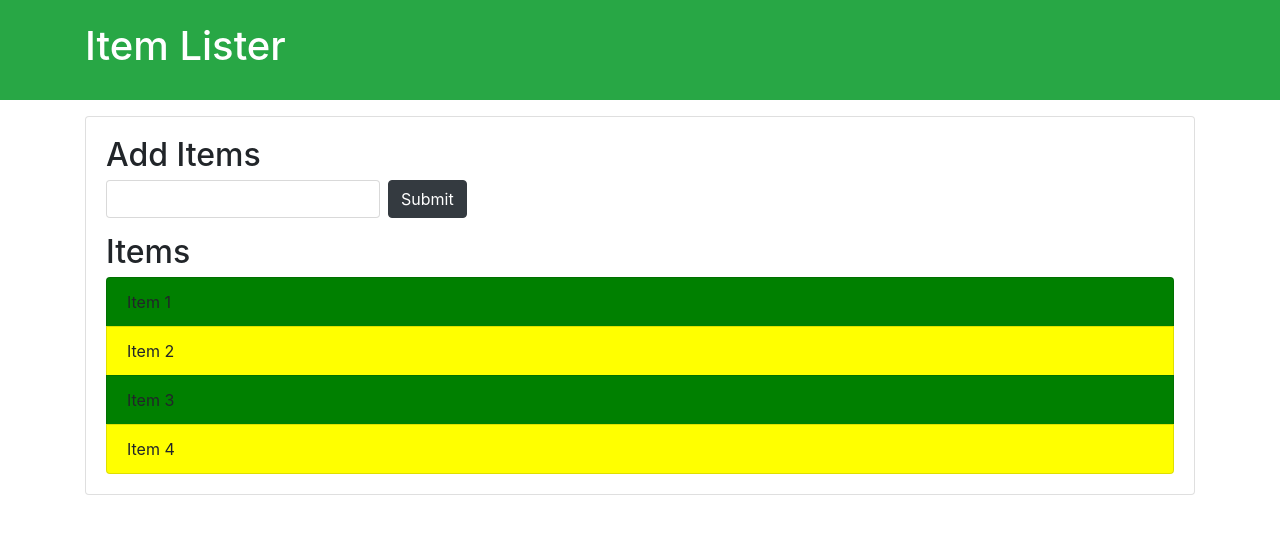
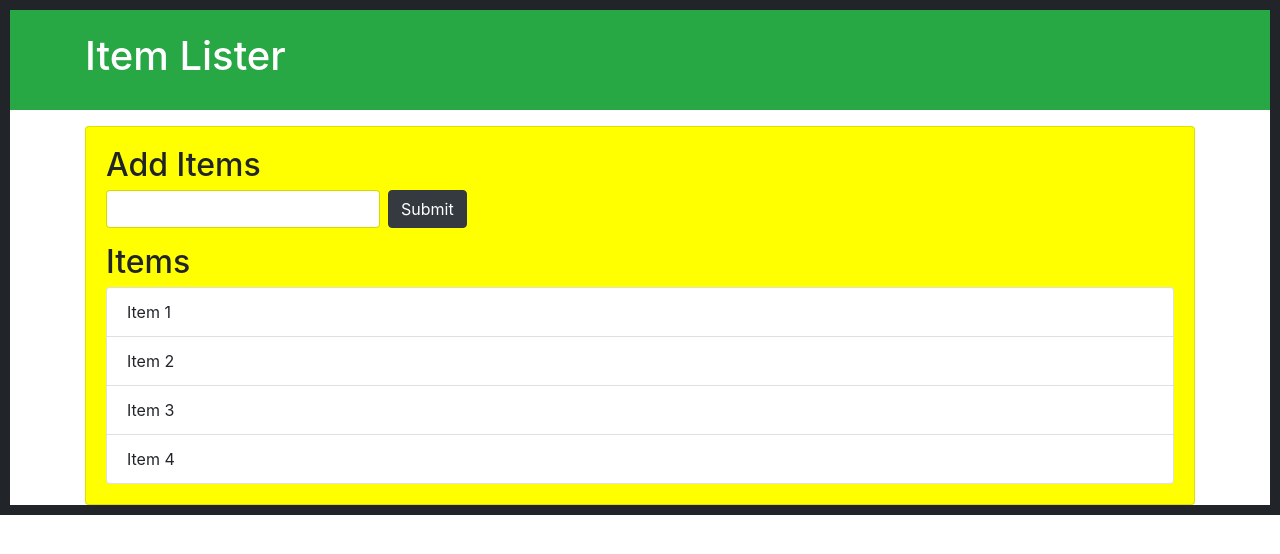
Before and after one commit to shubhashkumar/DOMproject, a plain HTML site: page task1/index.html in a window 1280 px wide. Drawn offline with nearby package versions, Linux system fonts and the light colour scheme.

Commit message:
appended successfully

```diff
--- a/task1/app.js
+++ b/task1/app.js
@@ -27,13 +27,64 @@
 // item3.style.visibility = "hidden";
 
 //query selector all
-var odds= document.querySelectorAll("li:nth-child(odd)");
-for(var i=0;i<odds.length;i++)
-{
-    odds[i].style.backgroundColor="green";
-}
-var evens= document.querySelectorAll("li:nth-child(even)");
-for(var i=0;i<evens.length;i++)
-{
-    evens[i].style.backgroundColor="yellow";
-}
+// var odds= document.querySelectorAll("li:nth-child(odd)");
+// for(var i=0;i<odds.length;i++)
+// {
+//     odds[i].style.backgroundColor="green";
+// }
+// var evens= document.querySelectorAll("li:nth-child(even)");
+// for(var i=0;i<evens.length;i++)
+// {
+//     evens[i].style.backgroundColor="yellow";
+// }
+
+//traversing the DOM
+var itemList= document.querySelector("#items");
+//console.log(itemList.parentNode);
+//itemList.parentNode.style.backgroundColor="yellow";
+//console.log(itemList.childNodes.length);
+//console.log(itemList.childElementCount);
+//console.log(itemList.lastElementChild);
+itemList.parentElement.style.backgroundColor="yellow";
+itemList.parentElement.parentElement.parentElement.style.border="10px solid";
+//console.log(itemList.parentElement.parentElement.parentElement.parentElement);
+
+//child element
+// itemList.firstElementChild.addEventListener("mouseover",()=>
+// {
+//     itemList.firstElementChild.innerHTML="Pen";
+// })
+// itemList.firstElementChild.addEventListener("mouseout",()=>
+// {
+//     itemList.firstElementChild.innerHTML="add first element";
+// })
+//console.log(itemList.childNodes);
+// console.log(itemList.children);
+// for(var i=0;i<itemList.children.length;i++)
+// {
+//     itemList.children[i].style.border="dotted";
+//     itemList.children[i].style.backgroundColor="brown";
+// }
+//last child ,lastelement child
+//next sibling previous sibling
+// //create element
+//create a div
+var newDiv=document.createElement("div");
+//add class
+newDiv.className="hello";
+newDiv.id="hello1";
+//add attribute
+newDiv.setAttribute("title","hello div");
+//console.log(newDiv);
+//create a text node
+var newDivText= document.createTextNode("hello world ");
+//add text to div
+newDiv.appendChild(newDivText);
+//console.log(newDiv);
+//itemList.firstElementChild.append(newDiv);
+
+//var headText=document.createTextNode("HEllo Word ");
+var container= document.querySelector("head title");
+console.log(container);
+//container.append(newDivText);
+container.prepend(newDivText);
```
Also changed, not shown: task1/index.html (+1 -1 lines).
